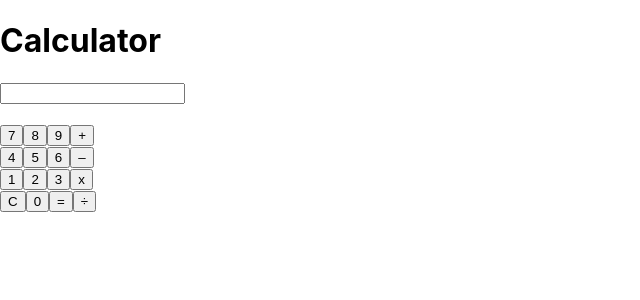
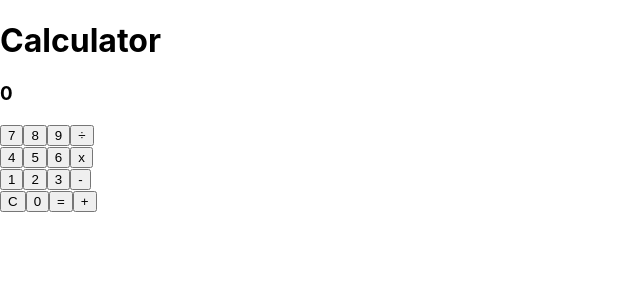
Before and after one commit to alessandraGudoy/JavaScriptExercises, a React (Create React App) app: page / in a window 1280 px wide. Shown: the top 300 px of the page, without its empty margins (0-640 px from the left). Built offline with nearby package versions, Linux system fonts and the light colour scheme.

Commit message:
It can calculate stuff, but a few bugs

```diff
--- a/src/App/App.js
+++ b/src/App/App.js
@@ -13,8 +13,6 @@ class App extends React.Component{
     return (
       <div>
         <h1> Calculator </h1>
-        <Input />
-        <br/> <br/>
         <Calculator />
       </div>
     );
--- a/src/App/Components/Number.js
+++ b/src/App/Components/Button.js
@@ -1,17 +1,13 @@
 import React from "react";
 
-class Number extends React.Component{
+class Button extends React.Component{
     constructor(props){
         super(props);
         this.onClick = this.onClick.bind(this);
-        this.state = {
-            value: ""
-        }
     }
 
     onClick(){
-        this.setState({value: this.props.value});
-        this.props.display(this.props.value);
+        this.props.function(this.props.value);
     }
 
     render(){
@@ -20,4 +16,4 @@ class Number extends React.Component{
 
 }
 
-export default Number;
+export default Button;
--- a/src/App/Components/Calculator.js
+++ b/src/App/Components/Calculator.js
@@ -1,57 +1,155 @@
 import React from "react";
-import Number from './Number.js';
-import SpecialButton from './SpecialButton.js';
+import Button from './Button.js';
+import Input from "./Input.js";
 
 class Calculator extends React.Component{
     constructor(props){
         super(props);
-        this.makeDisplay = this.makeDisplay.bind(this);
+
+        this.clickNumber = this.clickNumber.bind(this);
+        this.getOperation = this.getOperation.bind(this);
+        this.equalSign = this.equalSign.bind(this);
+        this.clear = this.clear.bind(this);
+
         this.state = {
-            display: "",
-            num: "",
-            op: "",
-            ans: 0
-        };
+            display: 0,
+            num1: "",
+            num2: "",
+            operation: "",
+            ans: "",
+            gotOp: false
+        }
     }
 
-    makeDisplay(num){
-        let current = this.state.display;
-        this.setState({
-            display: current+num
-        });
-        console.log(current+num);
+    // make a button with value i (numbers)
+    makeButton(i){
+        return (<Button value={i} function={this.clickNumber}/>);
     }
 
-    splitDisp(){
-        //this.setState
+    clickNumber(param){
+        let current1 = (this.state.num1).toString();
+        let current2 = (this.state.num2).toString();
+        param = param.toString();
+
+
+        if(this.state.gotOp === false){
+            this.setState({
+                display: current1+param,
+                num1: current1+param
+            });
+        } else if(this.state.gotOp === true){
+            this.setState({
+                display: current2+param,
+                num2: current2+param
+            });
+        }
+        console.log("number " + this.state);
+    }
+
+    operationButton(i){
+        return (<Button value={i} function={this.getOperation}/>);
+    }
+
+    getOperation(param){
+        this.setState({
+            operation: param,
+            gotOp: true
+        });
+        console.log("op: " + this.state)
+    }
+
+    equalSign(param){
+        let num1 = this.state.num1;
+        let num2 = this.state.num2;
+        let op = this.state.operation;
+
+        if(op === "+"){
+            this.setState({
+                display: parseInt(num1) + parseInt(num2),
+                num1: parseInt(num1) + parseInt(num2),
+                num2: "",
+                operation: "",
+                ans: parseInt(num1) + parseInt(num2),
+                gotOp: false
+            });
+        } else if(op === "-"){
+            this.setState({
+                display: parseInt(num1) - parseInt(num2),
+                num1: parseInt(num1) - parseInt(num2),
+                num2: "",
+                operation: "",
+                ans: parseInt(num1) - parseInt(num2),
+                gotOp: false
+            });
+        } else if(op === "x"){
+            this.setState({
+                display: parseInt(num1) * parseInt(num2),
+                num1: parseInt(num1) * parseInt(num2),
+                num2: "",
+                operation: "",
+                ans: parseInt(num1) * parseInt(num2),
+                gotOp: false
+            });
+        } else if(op === "÷"){
+            this.setState({
+                display: parseInt(num1) / parseInt(num2),
+                num1: parseInt(num1) / parseInt(num2),
+                num2: "",
+                operation: "",
+                ans: parseInt(num1) / parseInt(num2),
+                gotOp: false
+            });
+        } else{
+            this.setState({
+                display: num1,
+                num1: num1,
+                num2: "",
+                operation: "",
+                ans: "",
+                gotOp: false
+            });
+        };
+        console.log("= " + this.state);
+    }
+
+    clear(){
+        this.setState({
+            display: 0,
+            num1: "",
+            num2: "",
+            operation: "",
+            ans: "",
+            gotOp: false
+        });
     }
 
     render(){
         return (
             <div>
+                <Input value={this.state.display}/>
                <div>
-                    <Number value={7} display={this.makeDisplay} />
-                    <Number value={8} display={this.makeDisplay}/>
-                    <Number value={9} display={this.makeDisplay}/>
-                    <SpecialButton op={"+"} value={","} display={this.makeDisplay}/>
+                   {this.makeButton(7)}
+                   {this.makeButton(8)}
+                   {this.makeButton(9)}
+                   {this.operationButton("÷")}
                </div>
                <div>
-                    <Number value={4} display={this.makeDisplay}/>
-                    <Number value={5} display={this.makeDisplay}/>
-                    <Number value={6} display={this.makeDisplay}/>
-                    <SpecialButton op={"–"} value={","} display={this.makeDisplay}/>
+                   {this.makeButton(4)}
+                   {this.makeButton(5)}
+                   {this.makeButton(6)}
+                   {this.operationButton("x")}
                </div>
                <div>
-                    <Number value={1} display={this.makeDisplay}/>
-                    <Number value={2} display={this.makeDisplay}/>
-                    <Number value={3} display={this.makeDisplay}/>
-                    <SpecialButton op={"x"} value={","} display={this.makeDisplay}/>
+                   {this.makeButton(1)}
+                   {this.makeButton(2)}
+                   {this.makeButton(3)}
+                   {this.operationButton("-")}
                </div>
                <div>
-                    <SpecialButton op={"C"} />
-                    <Number value={0} display={this.makeDisplay}/>
-                    <SpecialButton op={"="} />
-                    <SpecialButton op={"÷"} value={","} display={this.makeDisplay}/>
+                   <Button value="C" function={this.clear}/>
+                   {this.makeButton(0)}
+                   <Button value="=" function={this.equalSign}/>
+                   {this.operationButton("+")}
                </div>
             </div>
         );
--- a/src/App/Components/Input.js
+++ b/src/App/Components/Input.js
@@ -1,19 +1,7 @@
 import React from "react";
 
-class Input extends React.Component{
-    constructor(props){
-        super(props);
-        this.onChange = this.onChange.bind(this);
-        this.state = {value: ""};
-    }
-
-    onChange(event){
-        this.setState({value: event.target.value});
-    }
-
-    render(){
-        return (<input type="text" onChange={this.onChange}></input>);
-    }
+function Input(props){
+    return (<h3> {props.value} </h3>);
 
 }
 
--- a/src/App/Components/SpecialButton.js
+++ /dev/null
@@ -1,21 +0,0 @@
-import React from "react";
-
-class SpecialButton extends React.Component{
-    constructor(props){
-        super(props);
-        this.onClick = this.onClick.bind(this);
-
-    }
-
-    onClick(){
-        this.props.display(this.props.op);
-    }
-
-    render(){
-        return (
-            <button op={this.props.op} value={this.props.value} onClick={this.onClick}> {this.props.op} </button>
-        );
-    }
-}
-
-export default SpecialButton;
```
Lines whose indentation alone changed are shown as unchanged.
